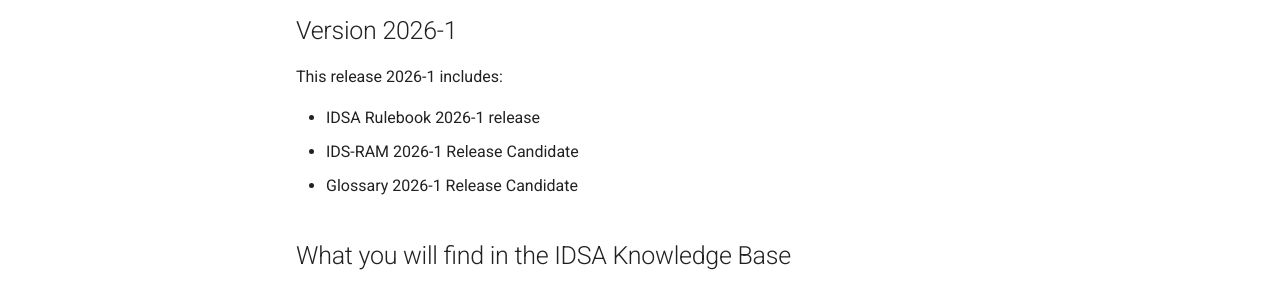
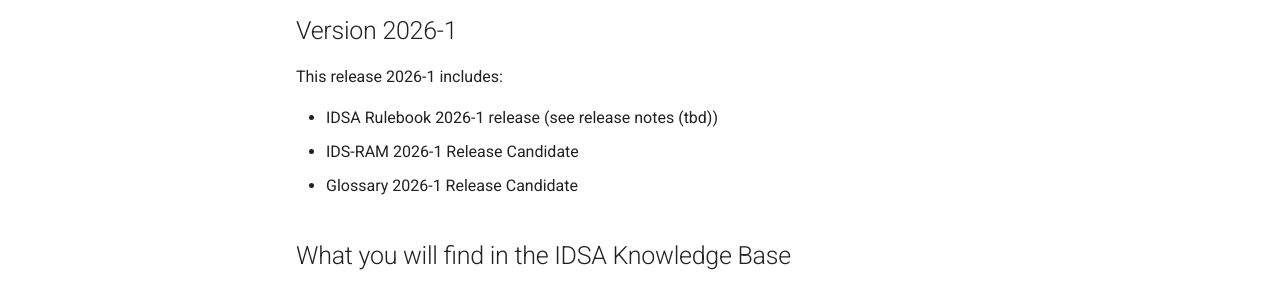
Before and after one commit to International-Data-Spaces-Association/knowledge-base, an MkDocs documentation site: the page built from docs/index.md, in a window 1280 px wide and 1179 px high. Shown: the part 434-726 px from the top of the window. Built offline with MkDocs 1.6.1 and Material for MkDocs 9.7.7, drawn with Linux system fonts in a browser that asks for light colours.

Commit message:
Update index.md

```diff
--- a/docs/index.md
+++ b/docs/index.md
@@ -6,7 +6,7 @@
 
 This release 2026-1 includes:
 
-* IDSA Rulebook 2026-1 release
+* IDSA Rulebook 2026-1 release (see release notes (tbd))
 * IDS-RAM 2026-1 Release Candidate
 * Glossary 2026-1 Release Candidate
 
```
